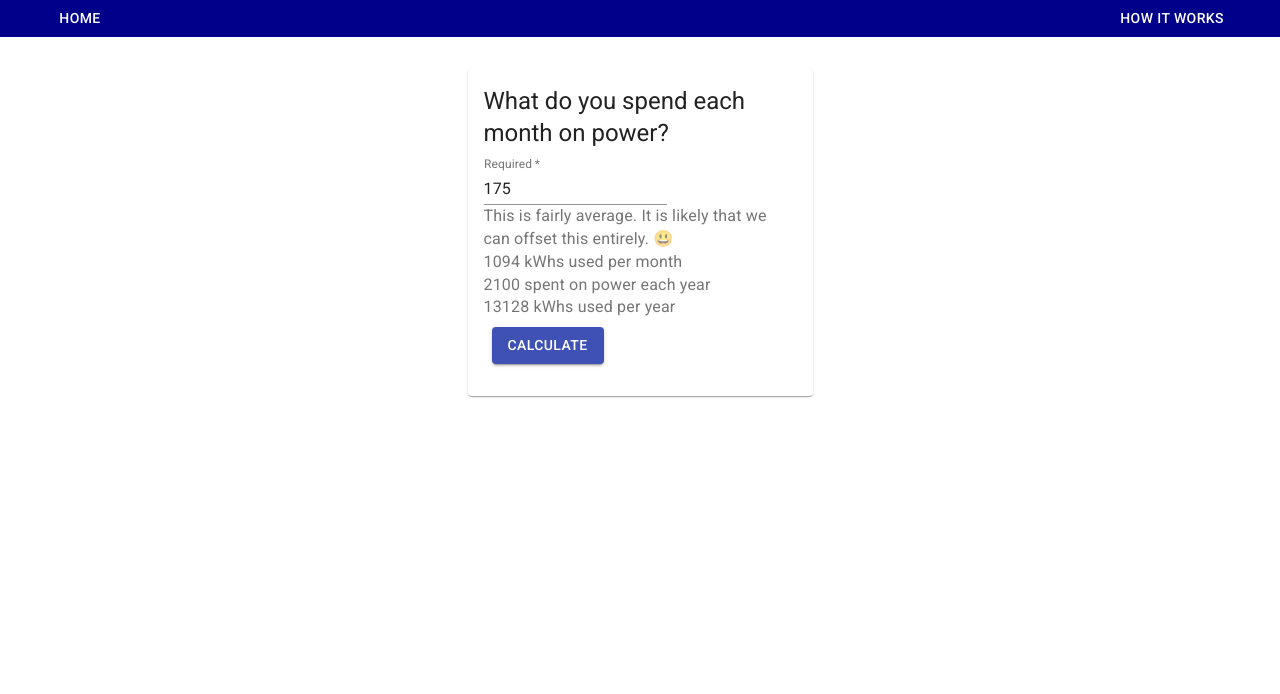
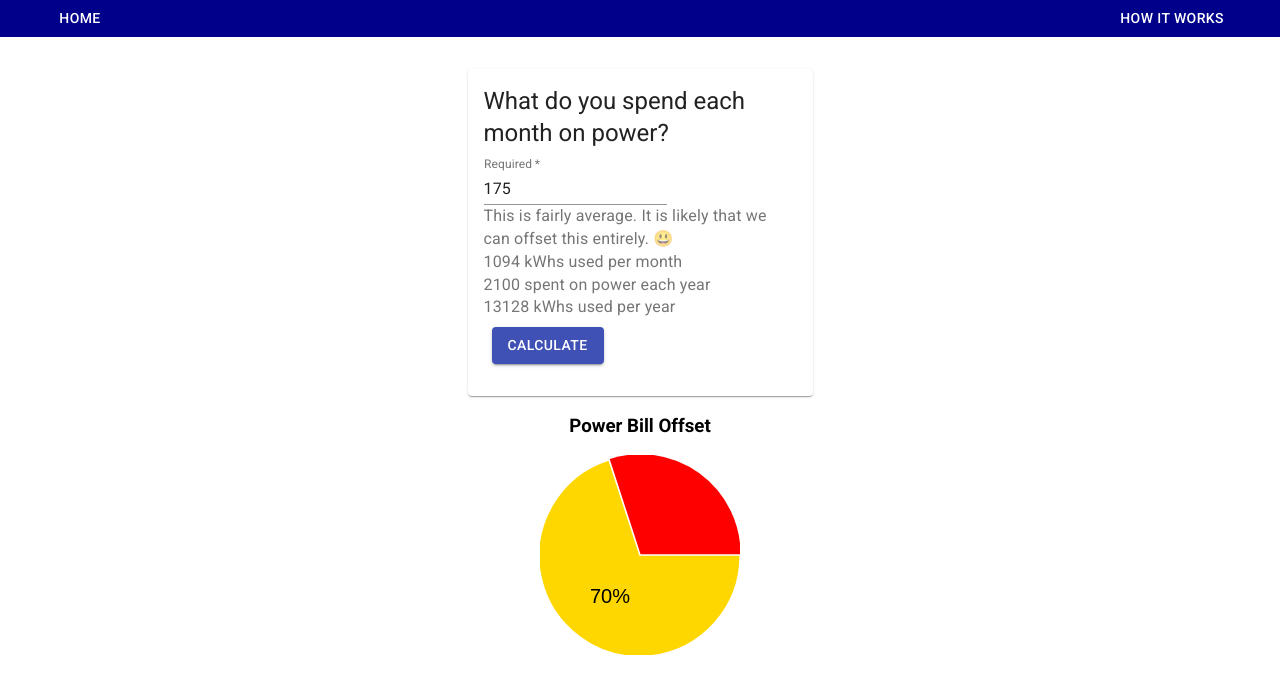
Before and after one commit to SarahAlAshwal/NavecoQuote, a React (Create React App) app in the folder naveco-quote/: page / in a window 1280 px wide. Shown: the top 694 px of the page. Built offline with nearby package versions, Linux system fonts and the light colour scheme.

Commit message:
add OffsetBill component

```diff
--- a/naveco-quote/package.json
+++ b/naveco-quote/package.json
@@ -12,6 +12,7 @@
     "react": "^16.14.0",
     "react-circular-input": "^0.2.1",
     "react-dom": "^16.14.0",
+    "react-minimal-pie-chart": "^8.0.1",
     "react-router-dom": "^5.2.0",
     "react-scripts": "3.4.3",
     "react-spring": "^8.0.27"
--- a/naveco-quote/src/App.js
+++ b/naveco-quote/src/App.js
@@ -5,6 +5,7 @@ import MonthlyForm from './components/MonthlyForm';
 import {useApplicationData} from "./hooks/useApplicationData";
 import Header from './components/Header';
 import SavingTable from './components/SavingTable';
+import OffsetBill from './components/OffsetBill';
 
 import {Switch, BrowserRouter as Router, Route, Link} from 'react-router-dom';
 
@@ -35,6 +36,7 @@ function App() {
                 calculate={onCalculate}
               />}
               {state.acMonthly[0] && <SavingTable acMontly = {state.acMonthly} monthlyAmount = {state.monthlyAmount}/>}
+              <OffsetBill></OffsetBill>
             </div>
           </Route>
           <Route path='/how'>
--- /dev/null
+++ b/naveco-quote/src/components/OffsetBill.js
@@ -0,0 +1,31 @@
+import React from 'react';
+import { PieChart } from 'react-minimal-pie-chart';
+
+export default function OffsetBill (props) {
+  const dataMock=[
+    { title: 'Solar', value: 70, color: '#ffd700', },
+    { title: 'Grid', value: 30, color: '#FF0000' },
+    ];
+
+  const defaultLabelStyle = {
+      fontSize: '10px',
+      fontFamily: 'sans-serif',
+    };
+
+    const shiftSize = 0.5;
+  return (
+    <>
+    <h3>Power Bill Offset</h3>
+    <PieChart
+      style = {{width:200}}
+      data={dataMock}
+      animate={true}
+      segmentsShift={(index) => (index === 0 ? shiftSize : 0.5)}
+      label={({ dataEntry }) => dataEntry.title ==='Solar' ? `${dataEntry.value}%`: ''}
+      labelStyle={{
+        ...defaultLabelStyle,
+      }}
+    />
+   </>
+  );
+}
--- a/naveco-quote/src/components/SavingTable.js
+++ b/naveco-quote/src/components/SavingTable.js
@@ -10,11 +10,23 @@ import Paper from '@material-ui/core/Paper';
 import style from '../styles/SavingTableStyle';
 
 const StyledTableCell = withStyles((theme: Theme) =>
-  createStyles(style),
+  createStyles({
+    head: {
+      backgroundColor: theme.palette.common.black,
+      color: theme.palette.common.white,
+    },
+    body: {
+      fontSize: 14,
+    }}),
 )(TableCell);
 
 const StyledTableRow = withStyles((theme: Theme) =>
-  createStyles(style),
+  createStyles({
+    root: {
+    '&:nth-of-type(odd)': {
+      backgroundColor: theme.palette.action.hover,
+    }
+  },}),
 )(TableRow);
 
 function createData(month: string, monthlyProduction: number, value: number, grid: number) {
```
Also changed, not shown: 2 other files (tests, documents, lock files or other folders).
